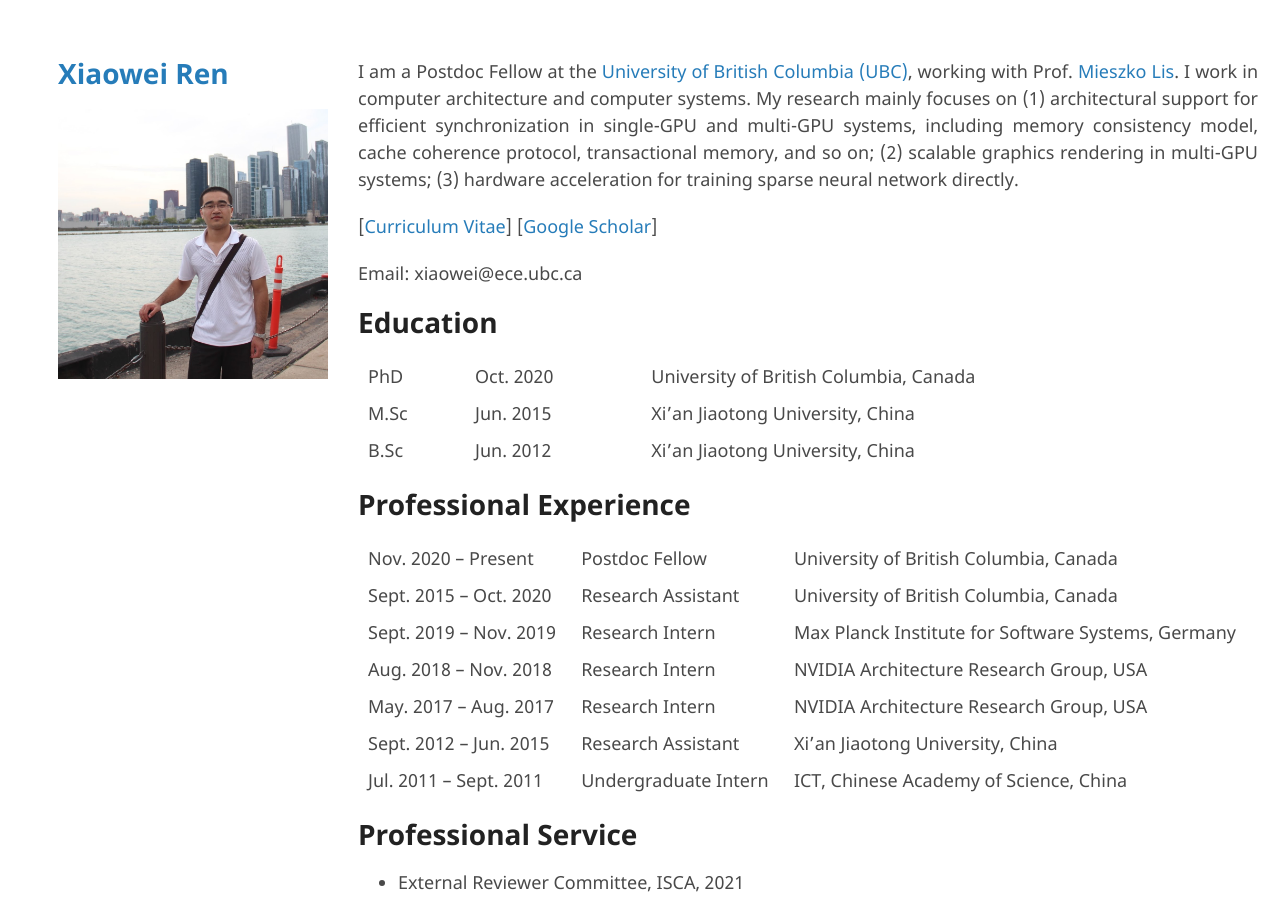
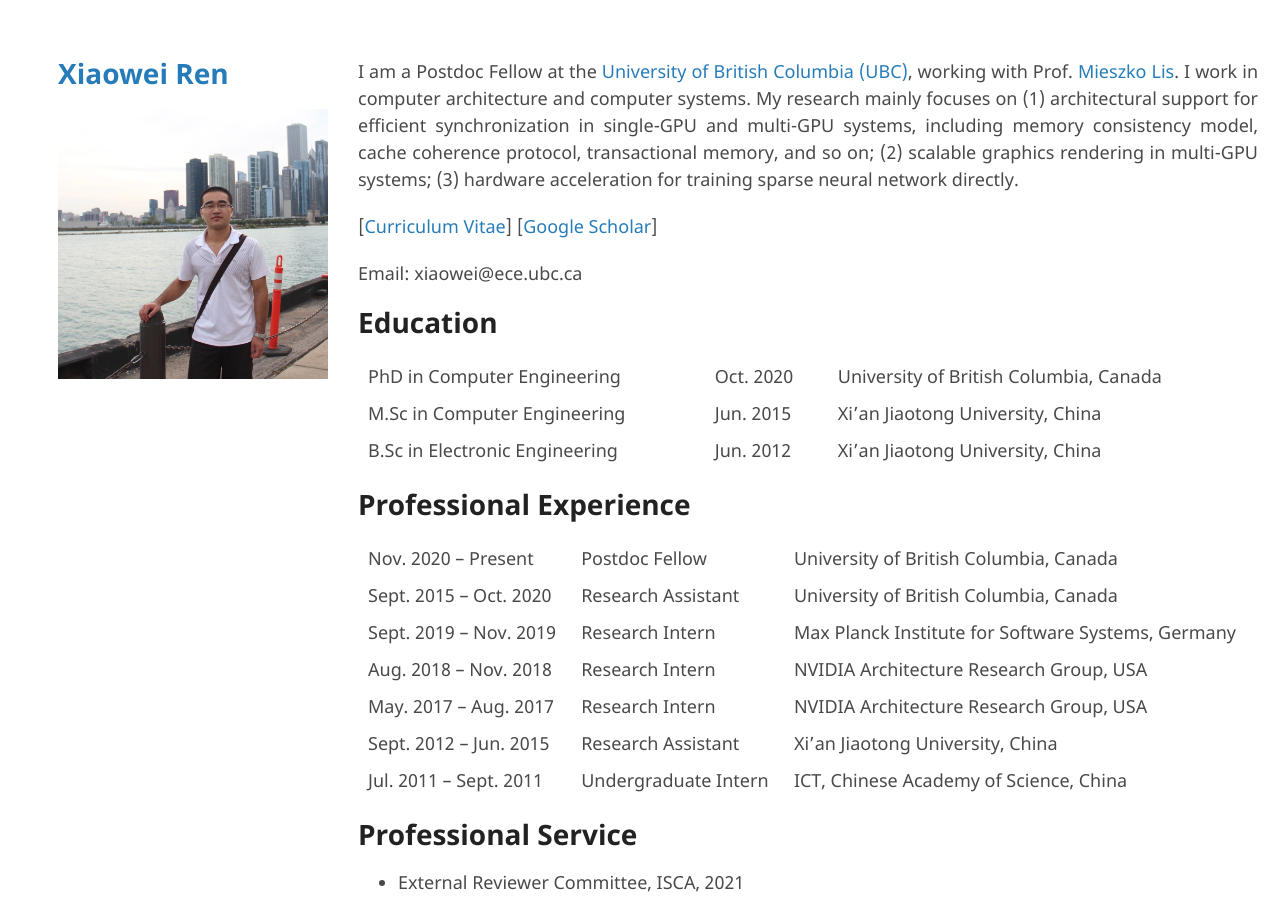
Before and after one commit to ericrxw/xiaoweiren, a Jekyll site: the page built from index.md, in a window 1280 px wide and 900 px high. Built offline with Jekyll 4.4.1, drawn with Linux system fonts in a browser that asks for light colours; our own code applies the rules of GitHub Pages for plain Markdown files; the repository's description, which GitHub fills in, is left out.

Commit message:
update education

```diff
--- a/index.md
+++ b/index.md
@@ -6,9 +6,9 @@ Email: xiaowei@ece.ubc.ca
 
 # Education
 
-| PhD  | Oct. 2020 | University of British Columbia, Canada |
-| M.Sc | Jun. 2015 | Xi'an Jiaotong University, China       |
-| B.Sc | Jun. 2012 | Xi'an Jiaotong University, China       |
+| PhD in Computer Engineering    | Oct. 2020 | University of British Columbia, Canada |
+| M.Sc in Computer Engineering   | Jun. 2015 | Xi'an Jiaotong University, China       |
+| B.Sc in Electronic Engineering | Jun. 2012 | Xi'an Jiaotong University, China       |
 
 # Professional Experience
 
```
